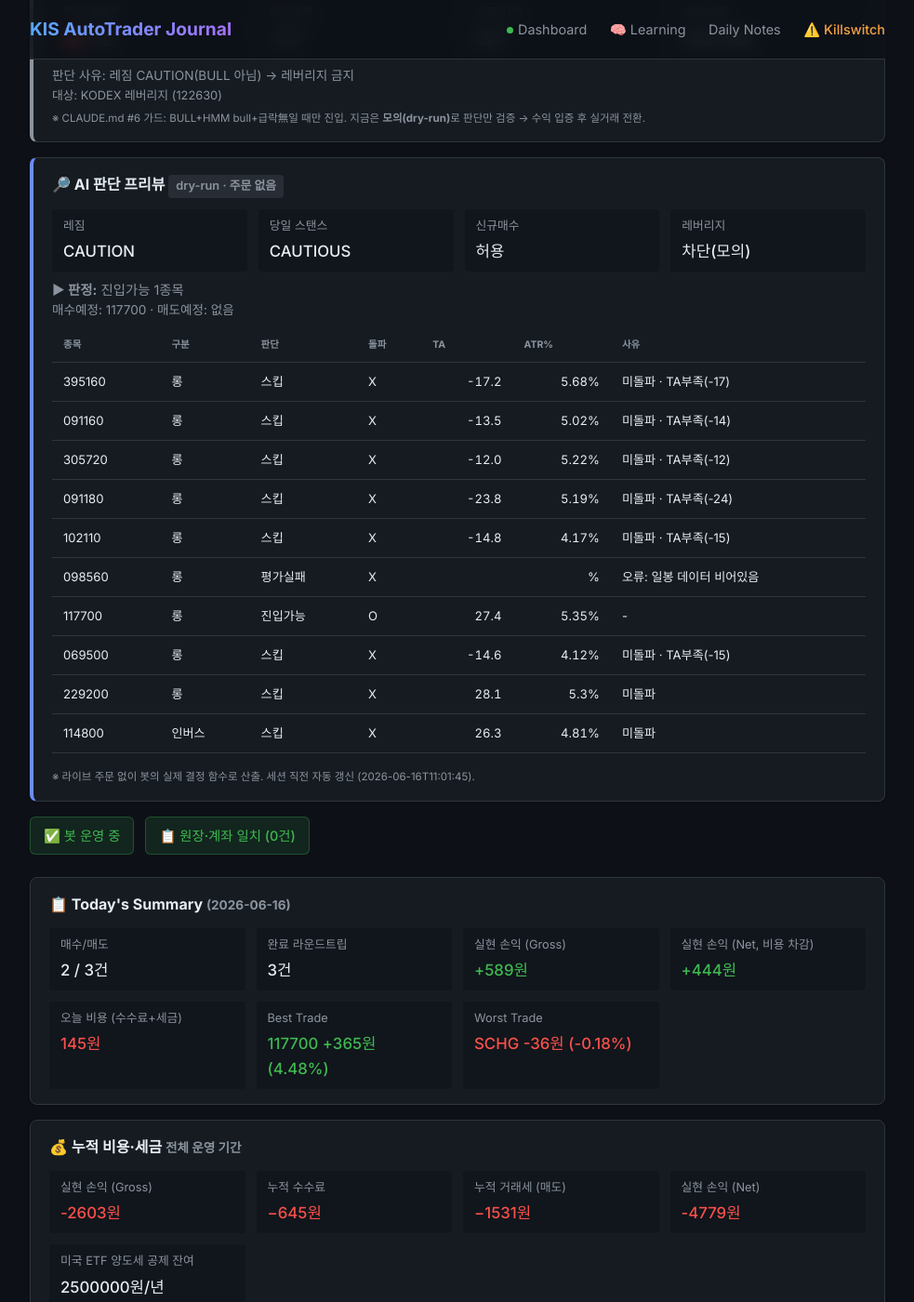
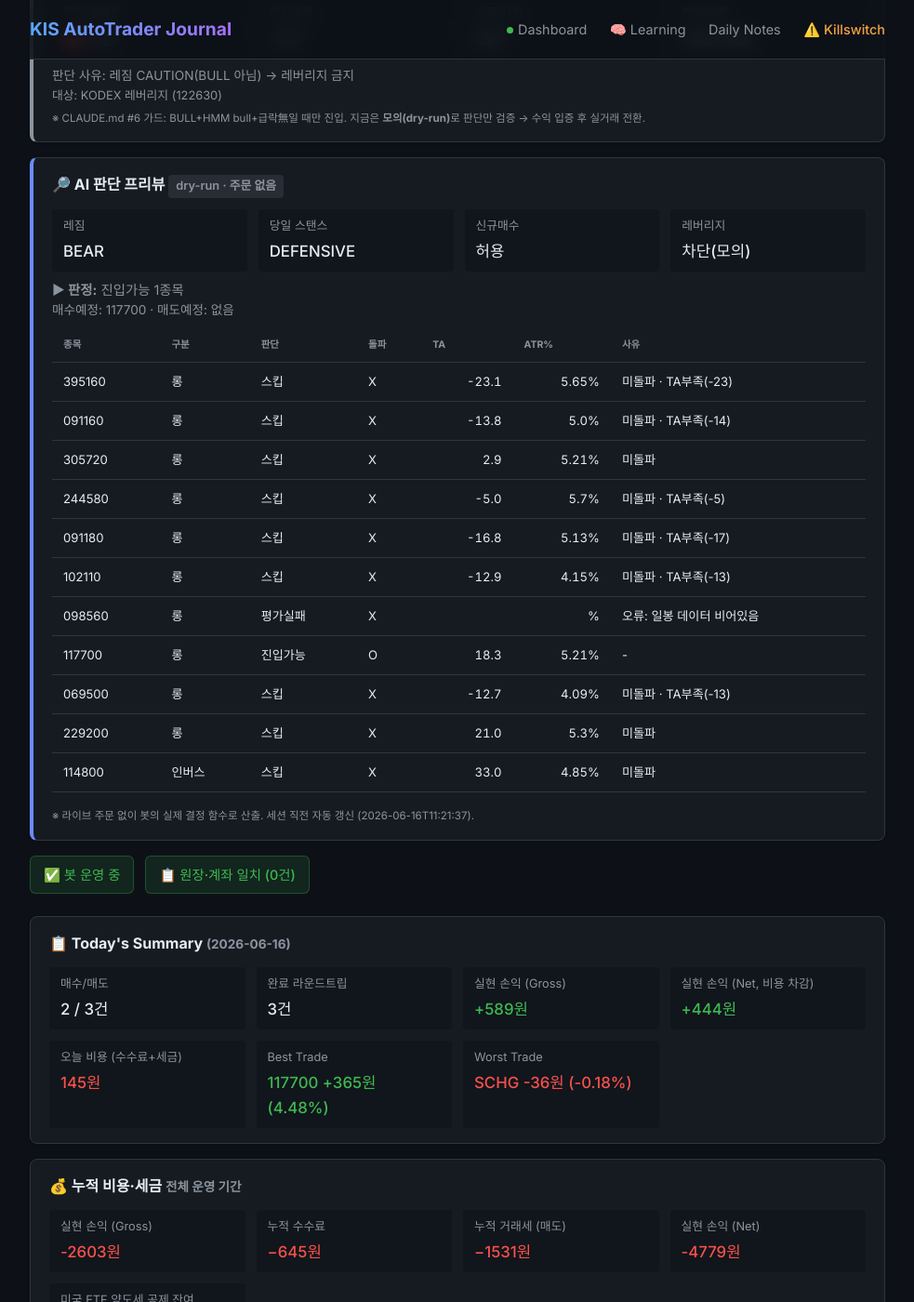
Before and after one commit to BudongJW/kis-trading-journal, a Jekyll site: the page built from index.html, in a window 1280 px wide and 1400 px high, scrolled down 667 px. Shown: the whole window at 93% size, without its empty margins (148-1131 px from the left). Built offline with Jekyll 4.4.1, drawn with Linux system fonts in a browser that asks for light colours; nearby versions of some CDN libraries.

Commit message:
auto: dry-run preview 06-16 02:22Z

```diff
--- a/_data/dry_run.json
+++ b/_data/dry_run.json
@@ -1,19 +1,19 @@
 {
-  "generated_at": "2026-06-16T11:01:45",
+  "generated_at": "2026-06-16T11:21:37",
   "mode": "DRY-RUN (읽기 전용, 주문 없음)",
   "market": {
-    "regime": "CAUTION",
+    "regime": "BEAR",
     "regime_blind": false,
-    "regime_detail": "카나리아 1/2 음전환",
-    "day_stance": "CAUTIOUS",
+    "regime_detail": "카나리아 1/2 음전환 | HMM bear (87%) → BEAR 격상",
+    "day_stance": "DEFENSIVE",
     "day_stance_forced": false,
-    "briefing": "오늘 스탠스 신중(CAUTIOUS) · 레짐 CAUTION·신뢰도 73% · 美 오버나이트 bullish(+2.9%) · 고변동(100.0%ile) · 예산 40%·최대 2종목·허용 롱/인버스",
+    "briefing": "오늘 스탠스 방어(DEFENSIVE) · 레짐 BEAR·신뢰도 80% · 美 오버나이트 bullish(+3.1%) · 고변동(96.0%ile) · 예산 25%·최대 1종목·허용 인버스",
     "blocks_new_buys": false
   },
   "gates": {
     "leverage_dry_run": true,
     "leverage_gate_allowed": false,
-    "leverage_gate_reason": "레짐 CAUTION(BULL 아님) → 레버리지 금지"
+    "leverage_gate_reason": "레짐 BEAR(BULL 아님) → 레버리지 금지"
   },
   "account": {
     "cash": 894568,
@@ -25,7 +25,7 @@
     {
       "symbol": "229200",
       "qty": 1,
-      "price": 17865,
+      "price": 17870,
       "would_sell": false,
       "reason": ""
     }
@@ -36,18 +36,18 @@
       "type": "롱",
       "decision": "스킵",
       "breakout": false,
-      "ta": -17.2,
-      "atr_pct": 5.68,
+      "ta": -23.1,
+      "atr_pct": 5.65,
       "fee_gate_ok": true,
-      "why_skip": "미돌파 · TA부족(-17)"
+      "why_skip": "미돌파 · TA부족(-23)"
     },
     {
       "symbol": "091160",
       "type": "롱",
       "decision": "스킵",
       "breakout": false,
-      "ta": -13.5,
-      "atr_pct": 5.02,
+      "ta": -13.8,
+      "atr_pct": 5.0,
       "fee_gate_ok": true,
       "why_skip": "미돌파 · TA부족(-14)"
     },
@@ -56,30 +56,40 @@
       "type": "롱",
       "decision": "스킵",
       "breakout": false,
-      "ta": -12.0,
-      "atr_pct": 5.22,
+      "ta": 2.9,
+      "atr_pct": 5.21,
       "fee_gate_ok": true,
-      "why_skip": "미돌파 · TA부족(-12)"
+      "why_skip": "미돌파"
+    },
+    {
+      "symbol": "244580",
+      "type": "롱",
+      "decision": "스킵",
+      "breakout": false,
+      "ta": -5.0,
+      "atr_pct": 5.7,
+      "fee_gate_ok": true,
+      "why_skip": "미돌파 · TA부족(-5)"
     },
     {
       "symbol": "091180",
       "type": "롱",
       "decision": "스킵",
       "breakout": false,
-      "ta": -23.8,
-      "atr_pct": 5.19,
+      "ta": -16.8,
+      "atr_pct": 5.13,
       "fee_gate_ok": true,
-      "why_skip": "미돌파 · TA부족(-24)"
+      "why_skip": "미돌파 · TA부족(-17)"
     },
     {
       "symbol": "102110",
       "type": "롱",
       "decision": "스킵",
       "breakout": false,
-      "ta": -14.8,
-      "atr_pct": 4.17,
+      "ta": -12.9,
+      "atr_pct": 4.15,
       "fee_gate_ok": true,
-      "why_skip": "미돌파 · TA부족(-15)"
+      "why_skip": "미돌파 · TA부족(-13)"
     },
     {
       "symbol": "098560",
@@ -92,8 +102,8 @@
       "type": "롱",
       "decision": "진입가능",
       "breakout": true,
-      "ta": 27.4,
-      "atr_pct": 5.35,
+      "ta": 18.3,
+      "atr_pct": 5.21,
       "fee_gate_ok": true,
       "why_skip": "-"
     },
@@ -102,17 +112,17 @@
       "type": "롱",
       "decision": "스킵",
       "breakout": false,
-      "ta": -14.6,
-      "atr_pct": 4.12,
+      "ta": -12.7,
+      "atr_pct": 4.09,
       "fee_gate_ok": true,
-      "why_skip": "미돌파 · TA부족(-15)"
+      "why_skip": "미돌파 · TA부족(-13)"
     },
     {
       "symbol": "229200",
       "type": "롱",
       "decision": "스킵",
       "breakout": false,
-      "ta": 28.1,
+      "ta": 21.0,
       "atr_pct": 5.3,
       "fee_gate_ok": true,
       "why_skip": "미돌파"
@@ -122,15 +132,15 @@
       "type": "인버스",
       "decision": "스킵",
       "breakout": false,
-      "ta": 26.3,
-      "atr_pct": 4.81,
+      "ta": 33.0,
+      "atr_pct": 4.85,
       "fee_gate_ok": true,
       "why_skip": "미돌파"
     }
   ],
   "gap_recovery": {
     "enabled_live": true,
-    "now_kst": "11:02",
+    "now_kst": "11:22",
     "window": "09:00~09:20",
     "candidates": [
       {
@@ -138,7 +148,7 @@
         "name": "KODEX 미국나스닥100TR",
         "decision": "스킵",
         "gap_open_pct": 2.39,
-        "intraday_pct": -1.14,
+        "intraday_pct": -0.61,
         "in_window": false,
         "reason": "개장윈도(09:00~09:20) 경과 — 추격 방지"
       },
@@ -147,7 +157,7 @@
         "name": "KODEX 반도체",
         "decision": "스킵",
         "gap_open_pct": 1.38,
-        "intraday_pct": -2.19,
+        "intraday_pct": -1.91,
         "in_window": false,
         "reason": "개장윈도(09:00~09:20) 경과 — 추격 방지"
       },
@@ -156,7 +166,16 @@
         "name": "KODEX 2차전지",
         "decision": "스킵",
         "gap_open_pct": 0.03,
-        "intraday_pct": -2.03,
+        "intraday_pct": -1.64,
+        "in_window": false,
+        "reason": "개장윈도(09:00~09:20) 경과 — 추격 방지"
+      },
+      {
+        "symbol": "244580",
+        "name": "KODEX 바이오",
+        "decision": "스킵",
+        "gap_open_pct": 0.82,
+        "intraday_pct": 0.31,
         "in_window": false,
         "reason": "개장윈도(09:00~09:20) 경과 — 추격 방지"
       },
@@ -165,7 +184,7 @@
         "name": "KODEX 자동차",
         "decision": "스킵",
         "gap_open_pct": 0.96,
-        "intraday_pct": -1.09,
+        "intraday_pct": 1.12,
         "in_window": false,
         "reason": "개장윈도(09:00~09:20) 경과 — 추격 방지"
       },
@@ -174,7 +193,7 @@
         "name": "KODEX 금융",
         "decision": "스킵",
         "gap_open_pct": 2.45,
-        "intraday_pct": -0.97,
+        "intraday_pct": -0.29,
         "in_window": false,
         "reason": "개장윈도(09:00~09:20) 경과 — 추격 방지"
       },
@@ -192,7 +211,7 @@
         "name": "KODEX 철강",
         "decision": "스킵",
         "gap_open_pct": 0.06,
-        "intraday_pct": 4.14,
+        "intraday_pct": 6.68,
         "in_window": false,
         "reason": "개장윈도(09:00~09:20) 경과 — 추격 방지"
       },
@@ -201,7 +220,7 @@
         "name": "KODEX KOSPI200",
         "decision": "스킵",
         "gap_open_pct": 2.36,
-        "intraday_pct": -0.91,
+        "intraday_pct": -0.27,
         "in_window": false,
         "reason": "개장윈도(09:00~09:20) 경과 — 추격 방지"
       },
@@ -210,7 +229,7 @@
         "name": "KODEX KOSDAQ150",
         "decision": "스킵",
         "gap_open_pct": 0.03,
-        "intraday_pct": -2.46,
+        "intraday_pct": -2.43,
         "in_window": false,
         "reason": "개장윈도(09:00~09:20) 경과 — 추격 방지"
       }
@@ -222,9 +241,9 @@
       "type": "long",
       "decision": "스킵",
       "breakout": false,
-      "ta": 4.3,
+      "ta": 12.0,
       "atr_pct": 1.15,
-      "why_skip": "미돌파 · TA부족(+4)"
+      "why_skip": "미돌파 · TA부족(+12)"
     },
     {
       "symbol": "SCHG",
@@ -237,45 +256,45 @@
       "type": "long",
       "decision": "스킵",
       "breakout": false,
-      "ta": 16.4,
+      "ta": -2.5,
       "atr_pct": 1.12,
-      "why_skip": "미돌파"
+      "why_skip": "미돌파 · TA부족(-2)"
     },
     {
       "symbol": "SH",
       "type": "inverse",
       "decision": "스킵",
       "breakout": false,
-      "ta": 6.2,
+      "ta": 4.6,
       "atr_pct": 1.17,
-      "why_skip": "미돌파 · TA부족(+6)"
+      "why_skip": "미돌파 · TA부족(+5)"
     },
     {
       "symbol": "PSQ",
       "type": "inverse",
       "decision": "스킵",
       "breakout": false,
-      "ta": 6.4,
+      "ta": 9.7,
       "atr_pct": 1.94,
-      "why_skip": "미돌파 · TA부족(+6)"
+      "why_skip": "미돌파 · TA부족(+10)"
     },
     {
       "symbol": "TLT",
       "type": "defensive",
       "decision": "스킵",
       "breakout": false,
-      "ta": 17.4,
+      "ta": 8.3,
       "atr_pct": 0.58,
-      "why_skip": "미돌파 · 수수료게이트"
+      "why_skip": "미돌파 · TA부족(+8) · 수수료게이트"
     },
     {
       "symbol": "SHY",
       "type": "defensive",
       "decision": "스킵",
       "breakout": false,
-      "ta": 16.9,
+      "ta": 1.2,
       "atr_pct": 0.08,
-      "why_skip": "미돌파 · 수수료게이트"
+      "why_skip": "미돌파 · TA부족(+1) · 수수료게이트"
     }
   ],
   "us_summary": {
```
